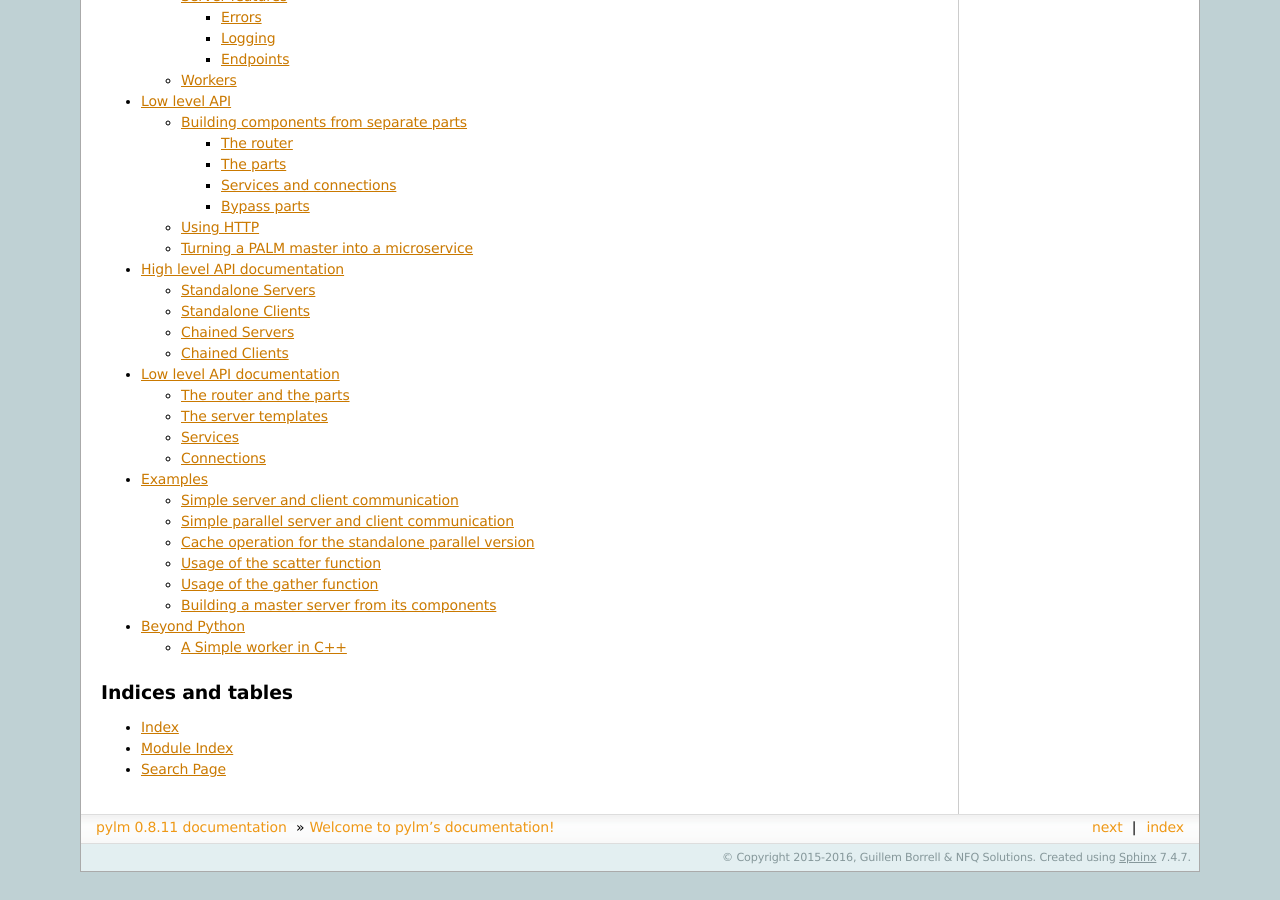
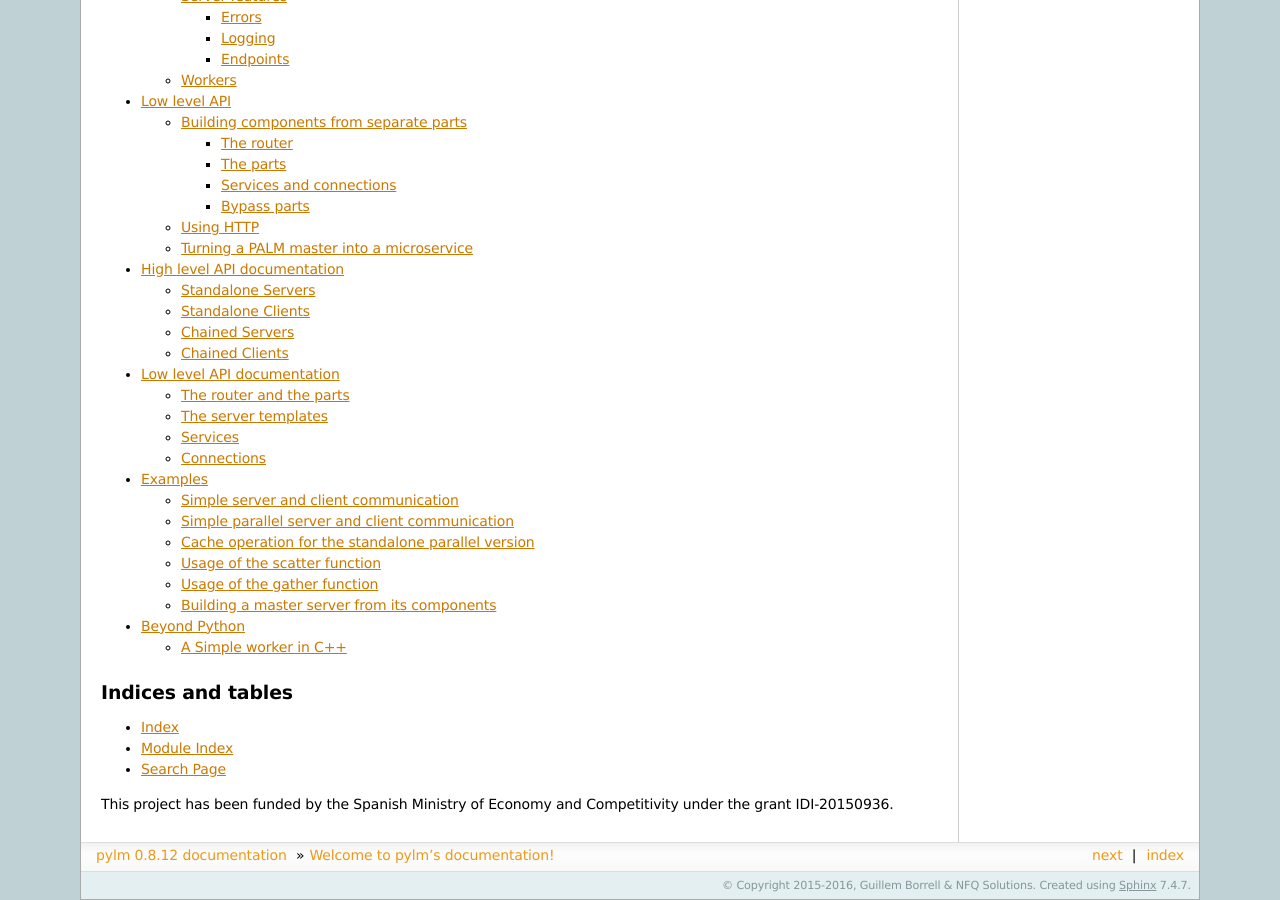
Before and after one commit to nfqsolutions/pylm, a Sphinx documentation site: the page built from docs/source/index.rst, in a window 1280 px wide and 900 px high, scrolled down 787 px. Built offline with Sphinx 7.4.7, drawn with Linux system fonts in a browser that asks for light colours; before the commit the page ends 1659 px from its top, so only the background shows below that; some of the changed text lies outside the part shown.

Commit message:
New version that adds the funding info.

```diff
--- a/README.rst
+++ b/README.rst
@@ -36,3 +36,6 @@ as-is under the the AGPL version 3 license, a copy of the license is
 included with the source. If this license does not suit you,
 you can purchase a commercial license from `NFQ Solutions
 <http://nfqsolutions.com>`_
+
+This project has been funded by the Spanish Ministry of Economy and
+Competitivity under the grant IDI-20150936.
--- a/docs/source/index.rst
+++ b/docs/source/index.rst
@@ -58,3 +58,6 @@ Indices and tables
 * :ref:`genindex`
 * :ref:`modindex`
 * :ref:`search`
+
+This project has been funded by the Spanish Ministry of Economy and
+Competitivity under the grant IDI-20150936.
--- a/pylm/version.py
+++ b/pylm/version.py
@@ -14,4 +14,4 @@
 # You should have received a copy of the GNU Affero General Public License
 # along with this program.  If not, see <http://www.gnu.org/licenses/>.
 
-__version__ = '0.8.11'
+__version__ = '0.8.12'
```
